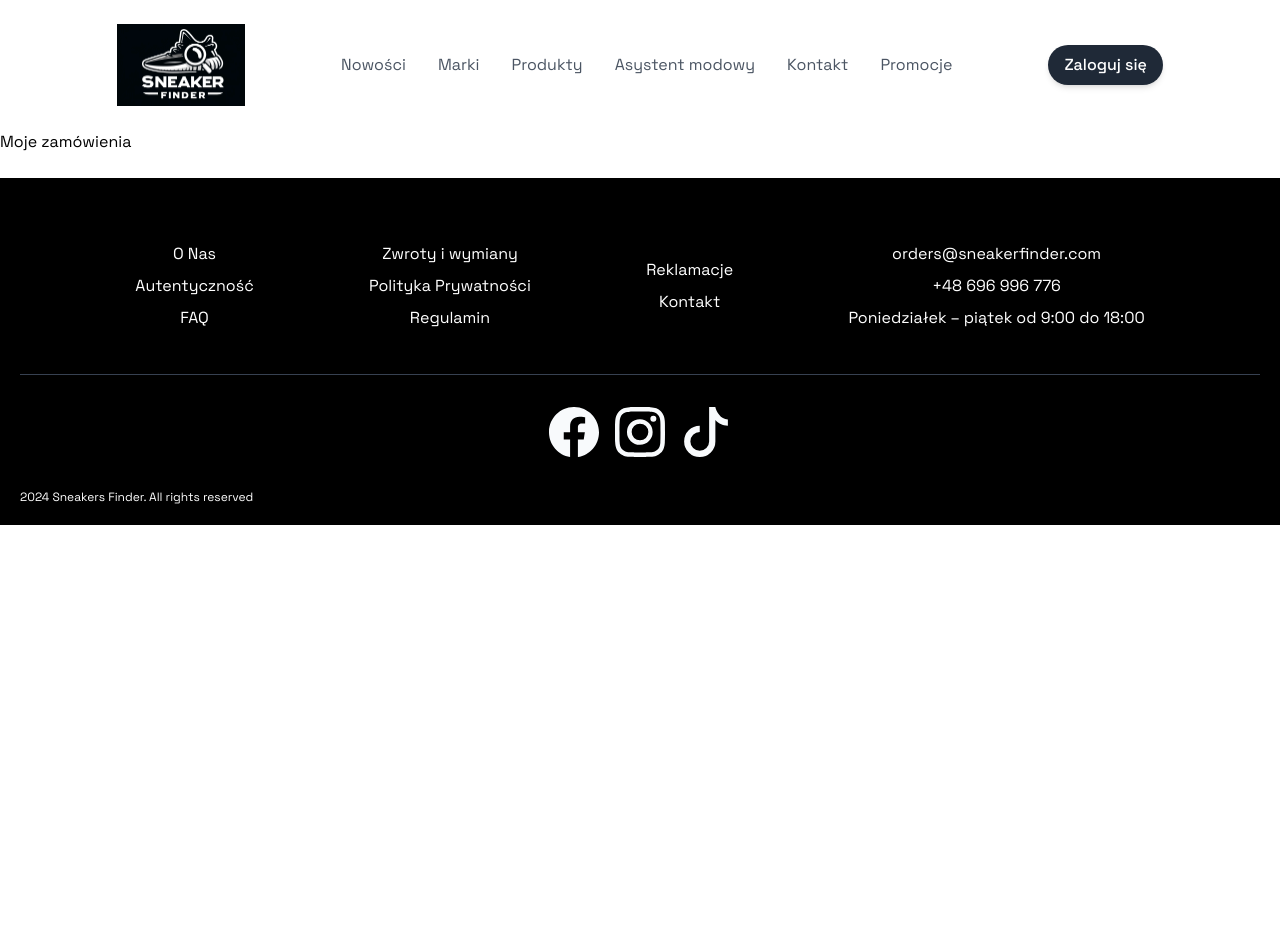
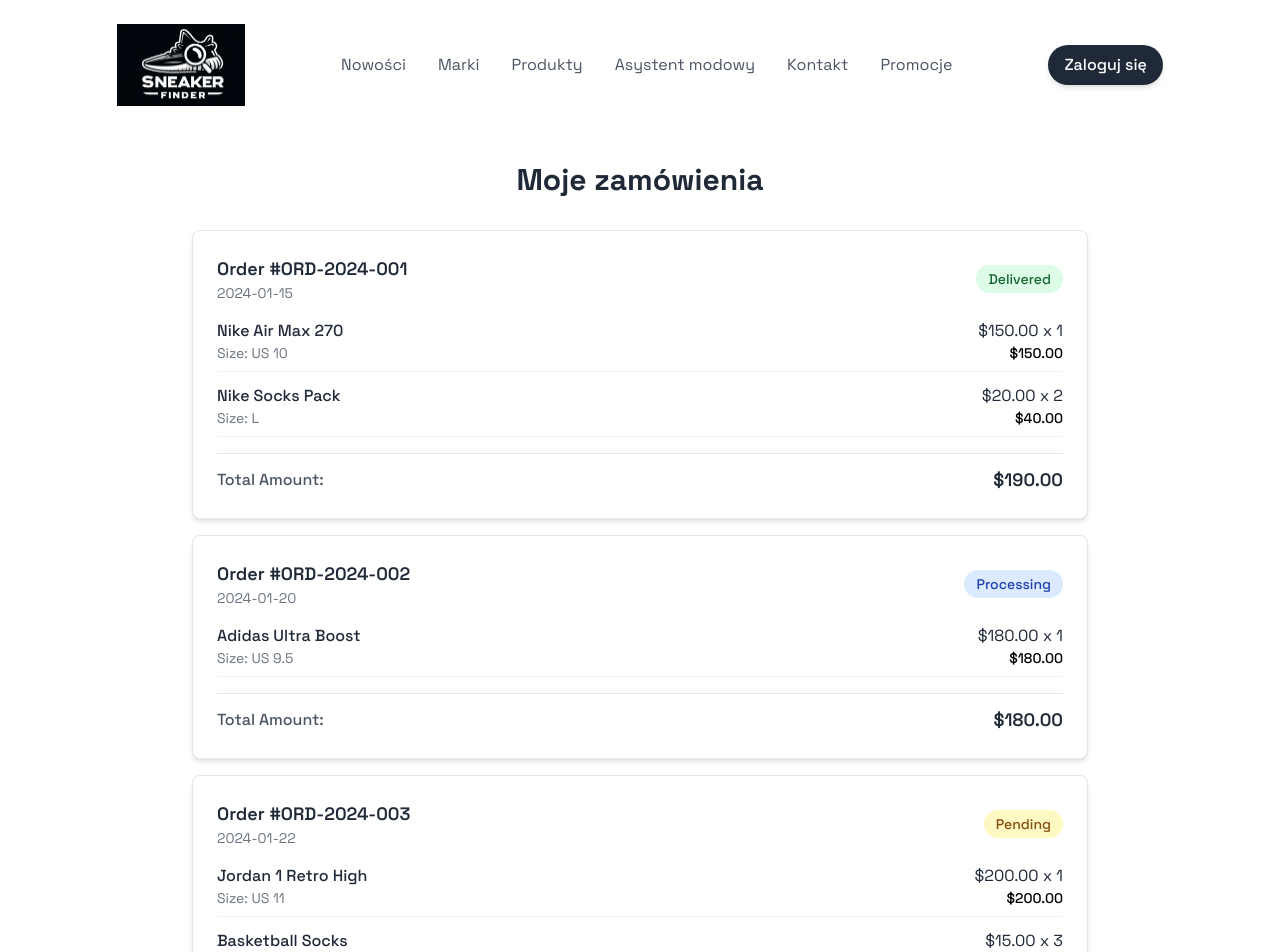
Before and after one commit to jklis2/Sneaker_Finder, a React (Vite) app in the folder Sneaker_Finder/SneakerFinderClient/: page /orders in a window 1280 px wide. Shown: the top 952 px of the page. Before the commit the page ends 800 px from the top, so only its background shows below. Built offline with nearby package versions, Linux system fonts and the light colour scheme; no server answers.

Commit message:
feat: Add MyOrders page

```diff
--- /dev/null
+++ b/Sneaker_Finder/SneakerFinderClient/src/components/OrderCard.tsx
@@ -0,0 +1,51 @@
+interface OrderCardProps {
+  orderNumber: string;
+  date: string;
+  status: string;
+  products: {
+    name: string;
+    size: string;
+    price: number;
+    quantity: number;
+  }[];
+  totalAmount: number;
+}
+
+export default function OrderCard({ orderNumber, date, status, products, totalAmount }: OrderCardProps) {
+  return (
+    <div className="bg-white rounded-lg shadow-md p-6 mb-4 border border-gray-200 hover:shadow-lg transition-shadow">
+      <div className="flex justify-between items-center mb-4">
+        <div>
+          <h3 className="text-lg font-semibold text-gray-800">Order #{orderNumber}</h3>
+          <p className="text-sm text-gray-500">{date}</p>
+        </div>
+        <div className={`px-3 py-1 rounded-full text-sm font-medium
+          ${status.toLowerCase() === 'delivered' ? 'bg-green-100 text-green-800' :
+          status.toLowerCase() === 'processing' ? 'bg-blue-100 text-blue-800' :
+          'bg-yellow-100 text-yellow-800'}`}>
+          {status}
+        </div>
+      </div>
+
+      <div className="space-y-3">
+        {products.map((product, index) => (
+          <div key={index} className="flex justify-between items-center border-b border-gray-100 pb-2">
+            <div className="flex-1">
+              <p className="text-gray-800 font-medium">{product.name}</p>
+              <p className="text-sm text-gray-500">Size: {product.size}</p>
+            </div>
+            <div className="text-right">
+              <p className="text-gray-800">${product.price.toFixed(2)} x {product.quantity}</p>
+              <p className="text-sm font-medium">${(product.price * product.quantity).toFixed(2)}</p>
+            </div>
+          </div>
+        ))}
+      </div>
+
+      <div className="mt-4 flex justify-between items-center pt-3 border-t border-gray-200">
+        <span className="text-gray-600 font-medium">Total Amount:</span>
+        <span className="text-lg font-semibold text-gray-800">${totalAmount.toFixed(2)}</span>
+      </div>
+    </div>
+  );
+}
--- /dev/null
+++ b/Sneaker_Finder/SneakerFinderClient/src/containers/MyOrders.tsx
@@ -0,0 +1,69 @@
+import OrderCard from "../components/OrderCard";
+
+export default function MyOrders() {
+  return (
+    <div className="container mx-auto px-4 py-8">
+      <h1 className="text-3xl font-bold text-gray-800 mb-8 text-center">
+        Moje zamówienia
+      </h1>
+      <div className="max-w-4xl mx-auto">
+        <OrderCard
+          orderNumber="ORD-2024-001"
+          date="2024-01-15"
+          status="Delivered"
+          products={[
+            {
+              name: "Nike Air Max 270",
+              size: "US 10",
+              price: 150.0,
+              quantity: 1,
+            },
+            {
+              name: "Nike Socks Pack",
+              size: "L",
+              price: 20.0,
+              quantity: 2,
+            },
+          ]}
+          totalAmount={190.0}
+        />
+
+        <OrderCard
+          orderNumber="ORD-2024-002"
+          date="2024-01-20"
+          status="Processing"
+          products={[
+            {
+              name: "Adidas Ultra Boost",
+              size: "US 9.5",
+              price: 180.0,
+              quantity: 1,
+            },
+          ]}
+          totalAmount={180.0}
+        />
+
+        <OrderCard
+          orderNumber="ORD-2024-003"
+          date="2024-01-22"
+          status="Pending"
+          products={[
+            {
+              name: "Jordan 1 Retro High",
+              size: "US 11",
+              price: 200.0,
+              quantity: 1,
+            },
+            {
+              name: "Basketball Socks",
+              size: "XL",
+              price: 15.0,
+              quantity: 3,
+            },
+          ]}
+          totalAmount={245.0}
+        />
+      </div>
+    </div>
+  );
+}
--- a/Sneaker_Finder/SneakerFinderClient/src/routes/Orders.tsx
+++ b/Sneaker_Finder/SneakerFinderClient/src/routes/Orders.tsx
@@ -1,3 +1,4 @@
+import MyOrders from "../containers/MyOrders";
 import Footer from "../layouts/Footer";
 import Navbar from "../layouts/Navbar";
 
@@ -5,7 +6,7 @@
   return (
     <>
       <Navbar />
-      <div>Moje zamówienia</div>
+      <MyOrders />
       <Footer />
     </>
   );
```
